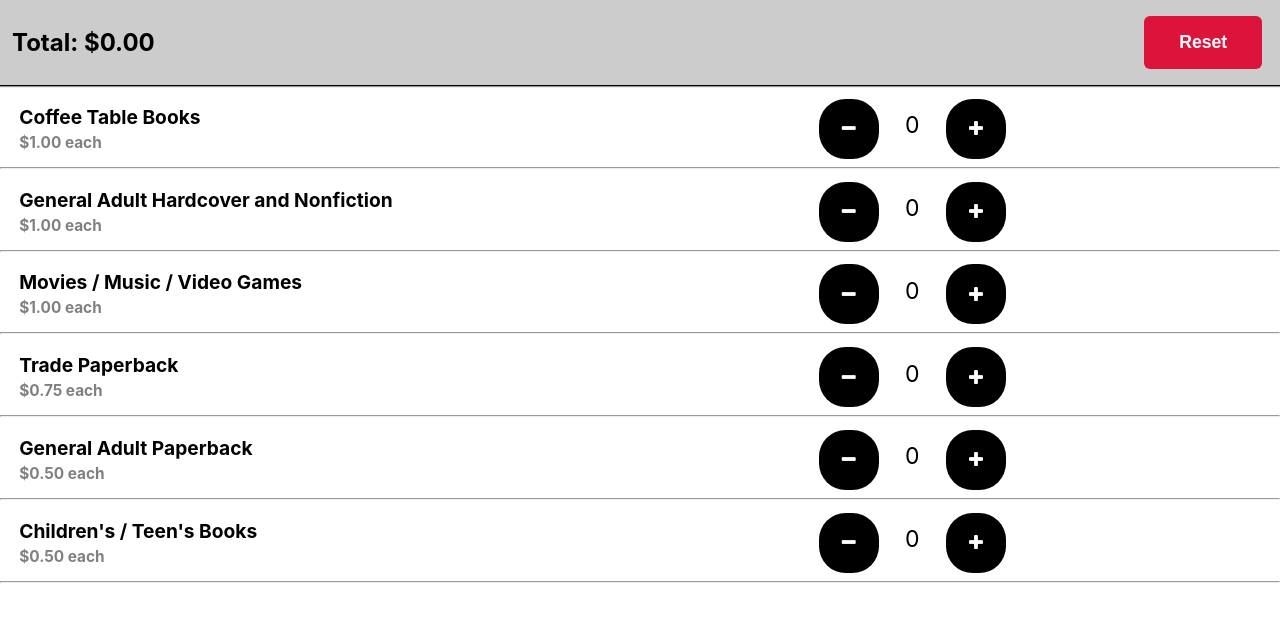
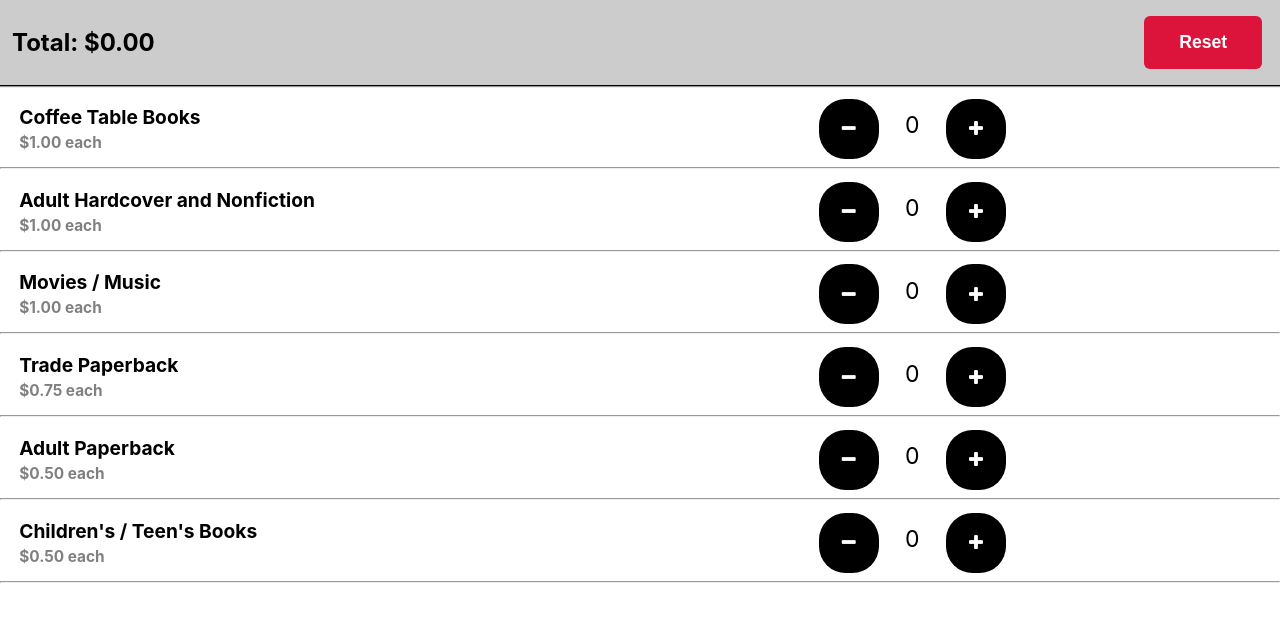
Before and after one commit to jtlong3rd/wvpl-ambler-book-sale-pricer, a React (Create React App) app: page / in a window 1280 px wide. Shown: the top 622 px of the page. Built offline with nearby package versions, Linux system fonts and the light colour scheme.

Commit message:
Abbreviate pricing descriptions

```diff
--- a/src/App.tsx
+++ b/src/App.tsx
@@ -56,13 +56,13 @@ const itemSpecs: ItemSpec<BagSale>[] = [
   },
   {
     key: 'adult-hardcover-nonfiction',
-    name: 'General Adult Hardcover and Nonfiction',
+    name: 'Adult Hardcover and Nonfiction',
     renderPricingDescription: () => '$1.00 each',
     pricingRule: count => count
   },
   {
     key: 'movies',
-    name: 'Movies / Music / Video Games',
+    name: 'Movies / Music',
     renderPricingDescription: () => '$1.00 each',
     pricingRule: count => count
   },
@@ -74,7 +74,7 @@ const itemSpecs: ItemSpec<BagSale>[] = [
   },
   {
     key: 'adult-paperback',
-    name: 'General Adult Paperback',
+    name: 'Adult Paperback',
     renderPricingDescription: () => '$0.50 each',
     pricingRule: count => count * 0.5
   },
```
